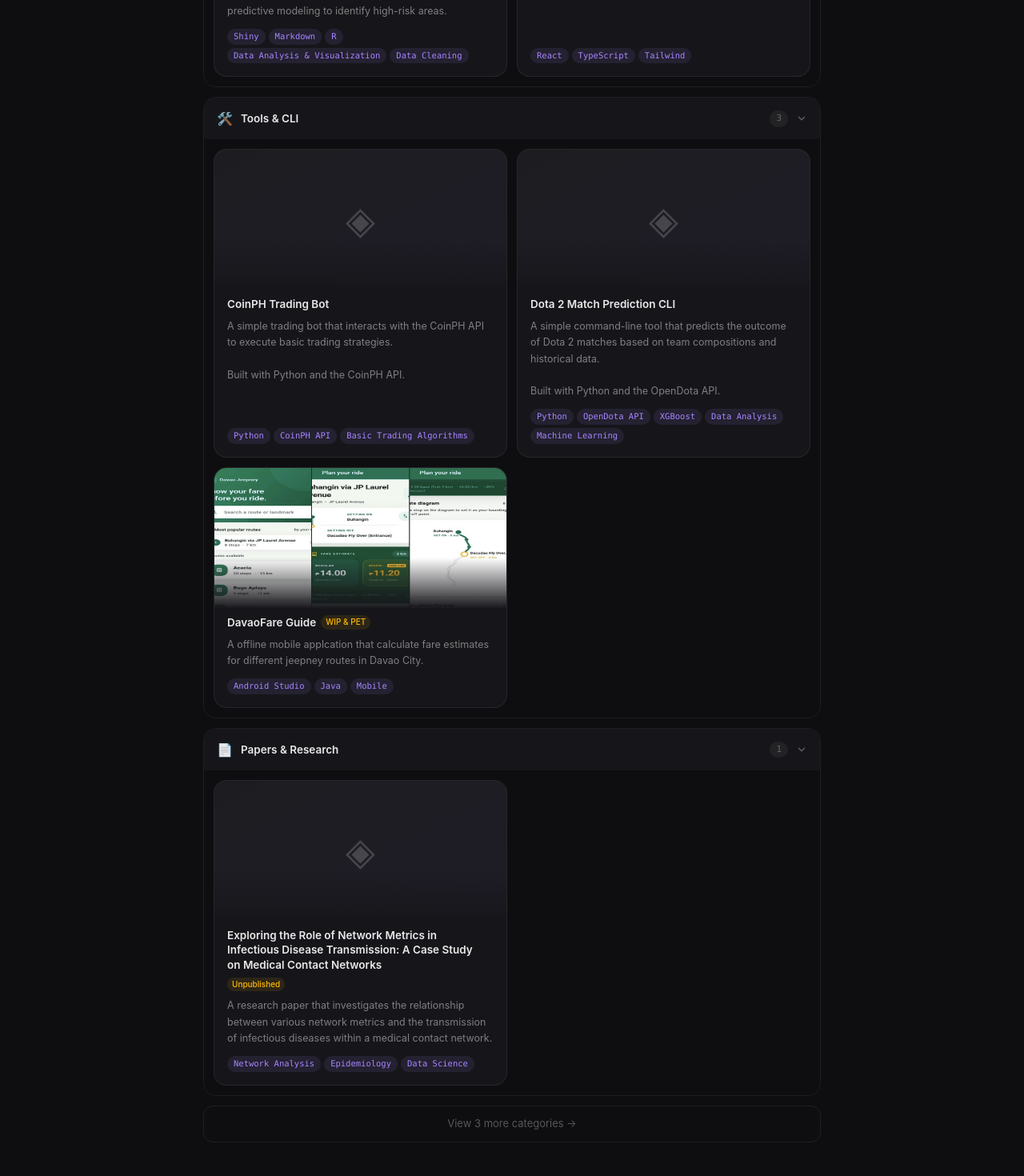
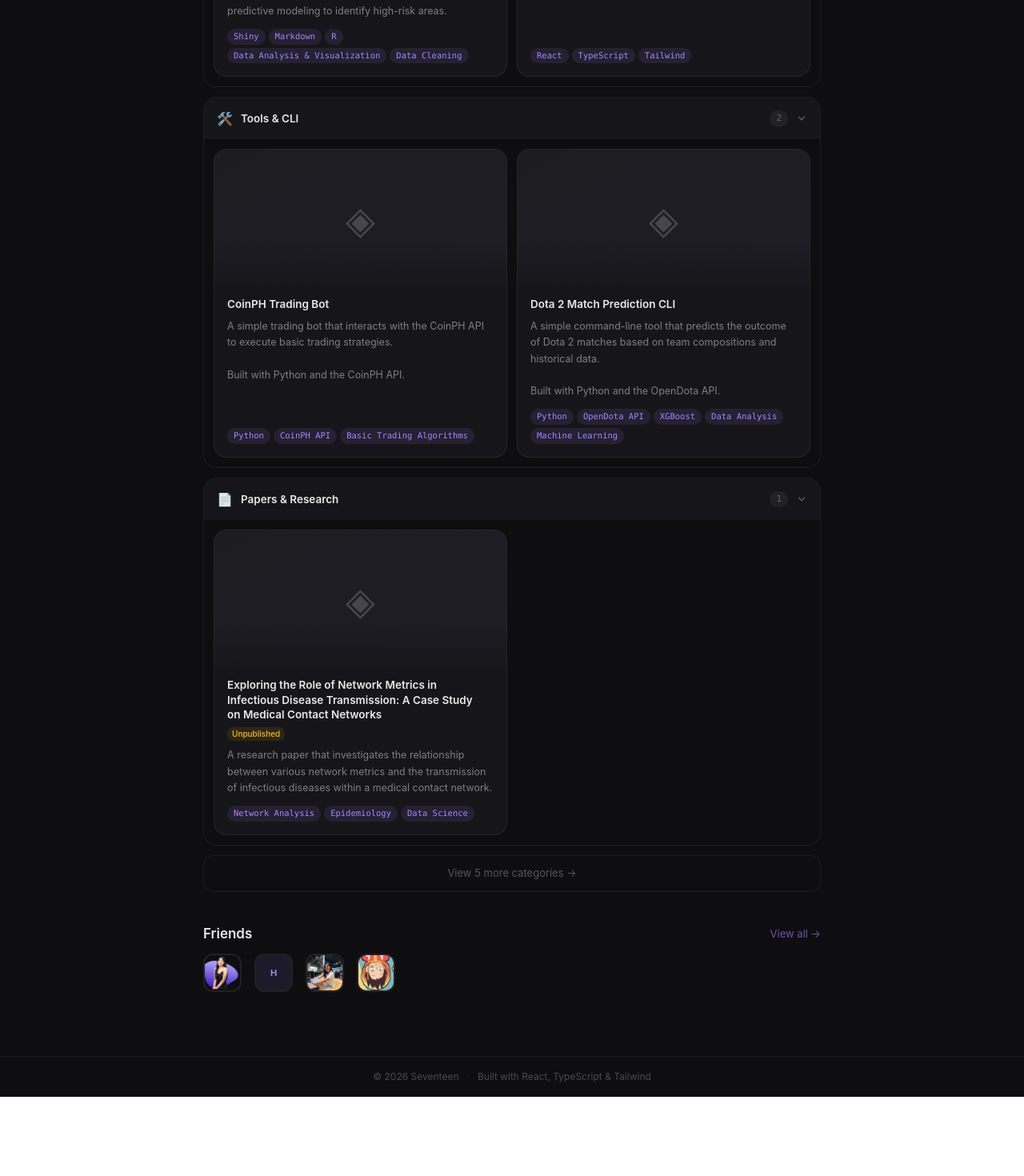
Before and after one commit to Seventeen23/portfoliov2, a React (Vite) app in the folder my-app/: page / in a window 1280 px wide. Shown: the part 2040-3510 px from the top of the page at 80% size. After the commit the page ends 3411 px from the top, so only its background shows below. Built offline with nearby package versions, Linux system fonts and the light colour scheme.

Commit message:
Updated Desc for Choco, Added more category, added future improvements md

```diff
--- a/my-app/src/data/portfolioData.ts
+++ b/my-app/src/data/portfolioData.ts
@@ -123,6 +123,34 @@ export const projectCategories: ProjectCategory[] = [
     ],
   },
   {
+    emoji: "🤖",
+    title: "AI & Machine Learning",
+    projects:
+    [
+      {
+        title: "Choco - Personal Agentic Assistant",
+        href: "https://github.com/Seventeen23/choco",
+        description: "A personal agentic assistant that plans and executes multi-step tasks on your behalf through an LLM-driven tool-calling loop, running locally from the command line. \n\nBuilt with Python and LLM tooling.",
+        // banner: choco_banner,
+        tags: ["Python", "LLM", "Agentic AI"],
+      },
+    ],
+  },
+  {
+    emoji: "📱",
+    title: "Android Applications",
+    projects: [
+      {
+        title: "DavaoFare Guide",
+        href: "https://github.com/Seventeen23/DavaoFareGuide",
+        description: "An offline mobile application that calculates fare estimates for different jeepney routes in Davao City.",
+        tags: ["Android Studio", "Java", "Mobile"],
+        banner: davaofare_banner,
+        badge: "WIP & PET",
+      },
+    ],
+  },
+  {
     emoji: "🎮",
     title: "Game Projects",
     projects: [
@@ -151,14 +179,6 @@ export const projectCategories: ProjectCategory[] = [
         href: "#",
         description: "A simple command-line tool that predicts the outcome of Dota 2 matches based on team compositions and historical data. \n\nBuilt with Python and the OpenDota API.",
         tags: ["Python", "OpenDota API", "XGBoost", "Data Analysis", "Machine Learning" ],
-      },
-      {
-        title: "DavaoFare Guide",
-        href: "https://github.com/Seventeen23/DavaoFareGuide",
-        description: "A offline mobile applcation that calculate fare estimates for different jeepney routes in Davao City.",
-        tags: ["Android Studio", "Java", "Mobile"],
-        banner: davaofare_banner,
-        badge: "WIP & PET",
       },
     ],
   },
--- a/my-app/src/pages/HomePage.tsx
+++ b/my-app/src/pages/HomePage.tsx
@@ -59,6 +59,10 @@ const Avatar: React.FC<{ src: string; name: string }> = ({ src, name }) => {
     </div>
   );
 };
+
+// ─── Featured categories shown on the homepage preview ────────────
+const FEATURED_CATEGORIES = ["Web Projects", "Tools & CLI", "Papers & Research"];
+const featuredCategories = projectCategories.filter(c => FEATURED_CATEGORIES.includes(c.title));
 
 const HomePage: React.FC = () => (
   <>
@@ -124,18 +128,16 @@ const HomePage: React.FC = () => (
           <Link to="/projects" className="text-[13px] text-violet-400/60 hover:text-violet-400 transition-colors">View all →</Link>
         </div>
       </Reveal>
-      {projectCategories
-        .filter((_, idx) => [0, 3, 4].includes(idx))
-        .map((cat, i) => (
+{featuredCategories.map((cat, i) => (
           <Reveal key={cat.title} delay={i * 40}>
             <CategorySection {...cat} />
           </Reveal>
-      ))}
-      {projectCategories.length > 3 && (
+        ))}
+      {projectCategories.length > featuredCategories.length && (
         <Reveal delay={120}>
           <Link to="/projects"
             className="mt-2 flex items-center justify-center gap-2 py-3 rounded-xl border border-white/[0.07] hover:border-violet-400/30 text-[13px] text-white/30 hover:text-violet-400 hover:bg-violet-400/5 transition-all">
-            View {projectCategories.length - 3} more categories →
+            View {projectCategories.length - featuredCategories.length} more categories →
           </Link>
         </Reveal>
       )}
```
Also changed, not shown: my-app/src/assets/banners/choco_banner.png (added), 1 other file (tests, documents, lock files or other folders).
